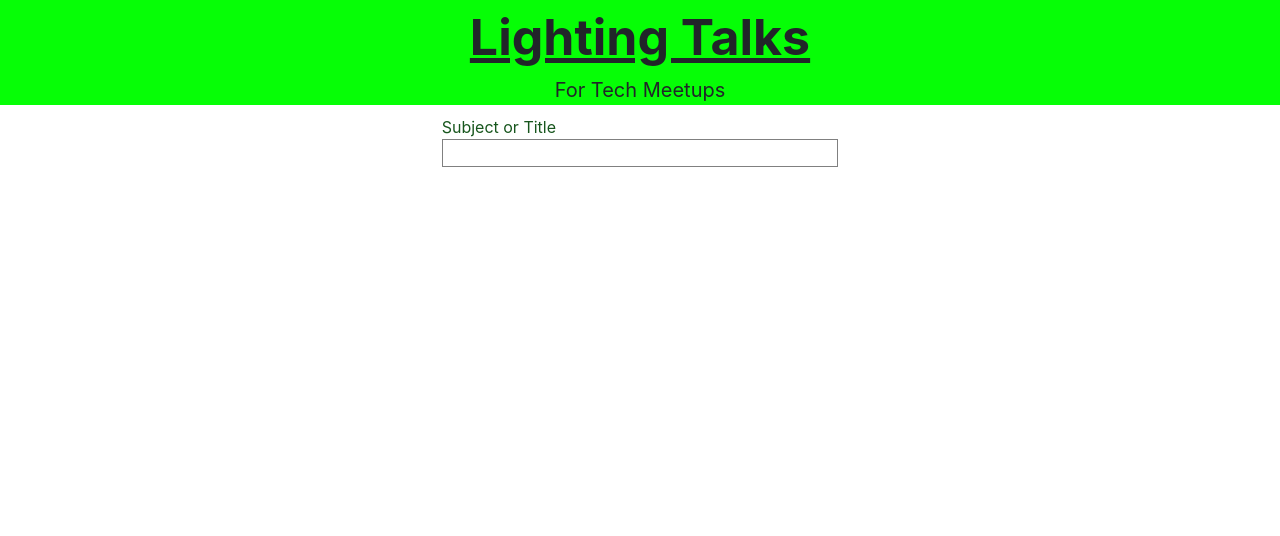
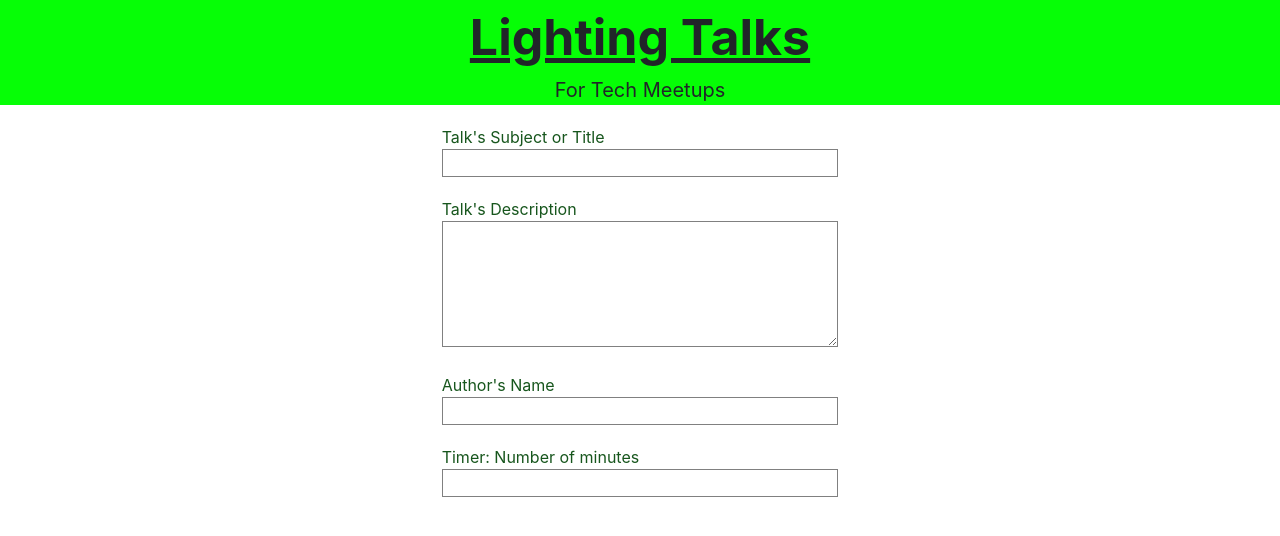
Before and after one commit to jcsmileyjr/lighting-talks, a React (Create React App) app: page / in a window 1280 px wide. Shown: the top 536 px of the page. Built offline with nearby package versions, Linux system fonts and the light colour scheme.

Commit message:
Feature: New TextArea component
- Updated styles to include support for the new component
- Added more padding to top of Input & TextArea components

```diff
--- /dev/null
+++ b/src/components/Input/TextArea.js
@@ -0,0 +1,26 @@
+import React from 'react';
+import './input.css';
+import colors from '../../constants';
+
+import {Container, Row, Col} from 'react-bootstrap';
+
+const TextArea = props => {
+    return(
+        <Container fluid={true} className="containerStyle">
+            <Row>
+                <Col xs={0} sm={4}></Col>
+                <Col xs={12} sm={4} className="labelStyle" style={colors.textColor}>{props.label}</Col>
+                <Col xs={0} sm={4}></Col>
+            </Row>
+            <Row>
+                <Col xs={0} sm={4}></Col>
+                <Col xs={12} sm={4} className="textAreaStyle">
+                    <textarea rows="5"></textarea>
+                </Col>
+                <Col xs={0} sm={4}></Col>
+            </Row>
+        </Container>
+    );
+}
+
+export default TextArea;
--- a/src/components/Input/input.css
+++ b/src/components/Input/input.css
@@ -2,11 +2,16 @@
     text-align: left;
 }
 
-input {
+input, textarea {
     width: 100%;
     border: 1px solid grey;
 }
 
 .containerStyle {
-    margin-top: 10px;
+    margin-top: 20px;
 }
+
+.textAreaStyle {
+
+    text-align: left;
+}
--- a/src/screens/Setup.js
+++ b/src/screens/Setup.js
@@ -3,13 +3,17 @@ import {Container, Row, Col} from 'react-bootstrap';
 
 import Header from '../components/header/Header';
 import Input from '../components/Input/Input';
+import TextArea from '../components/Input/TextArea';
 
 const Setup = props => {
     return(
-        <div>
+        <main>
             <Header />
-            <Input label="Subject or Title" />
-        </div>
+            <Input label="Talk's Subject or Title" />
+            <TextArea label="Talk's Description" />
+            <Input label="Author's Name" />
+            <Input label="Timer: Number of minutes" />
+        </main>
     );
 }
 
```
